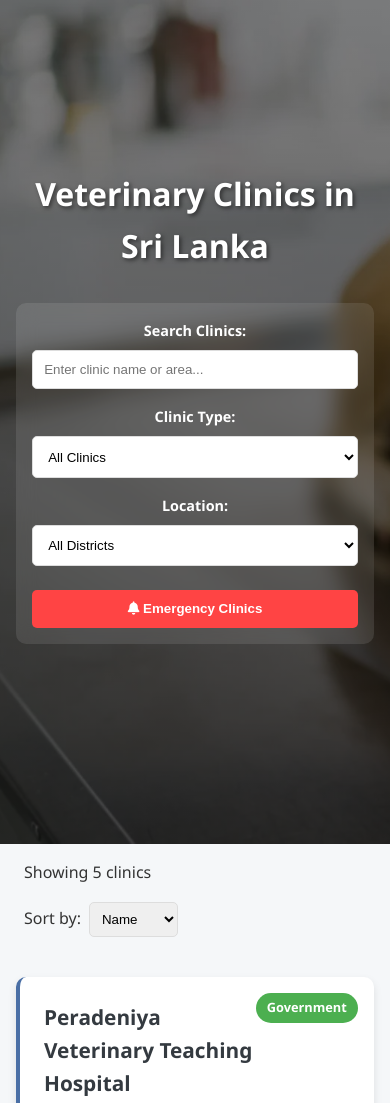
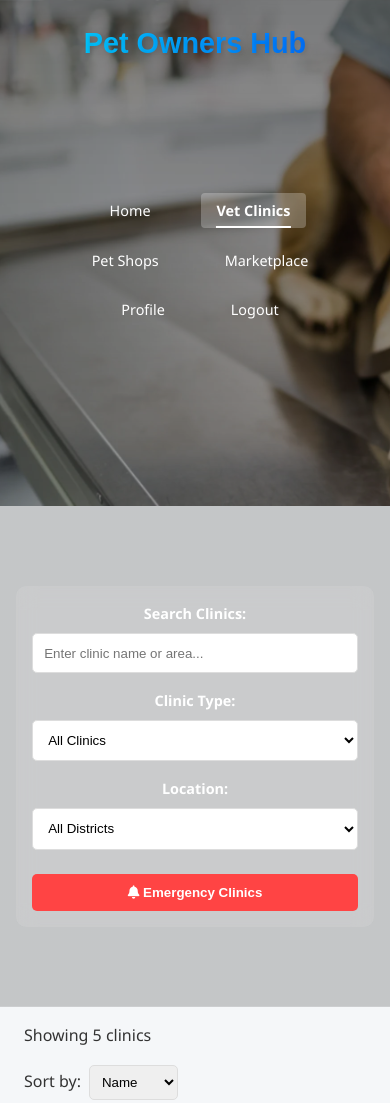
Before and after one commit to Jithmi25/pet-owners-hub, a plain HTML site: page vet-clinics/clinics.html in a window 390 px wide. Shown: the top 1103 px of the page. Drawn offline with nearby package versions, Linux system fonts and the light colour scheme.

Commit message:
update clinic page

```diff
--- a/vet-clinics/clinics.html
+++ b/vet-clinics/clinics.html
@@ -8,6 +8,78 @@
     <link rel="stylesheet" href="https://cdnjs.cloudflare.com/ajax/libs/font-awesome/6.4.0/css/all.min.css">
     <link rel="stylesheet" href="../assets/css/main.css">
     <style>
+        /* Header Styles */
+        .clinics-header {
+            background: linear-gradient(rgba(0, 0, 0, 0.5), rgba(0, 0, 0, 0.3)),
+                url("../../assets/images/clinic-b.webp");
+            background-size: cover;
+            background-position: center;
+            height: 60vh;
+            min-height: 400px;
+            color: white;
+            padding: 1rem 0;
+        }
+
+        .clinics-header nav {
+            display: flex;
+            justify-content: space-between;
+            align-items: center;
+            max-width: 1200px;
+            margin: 0 auto;
+            padding: 0 20px;
+        }
+
+        .clinics-header .logo h1 {
+            font-size: 1.8rem;
+            font-weight: 700;
+            background: linear-gradient(to right, #00c6ff, #0072ff);
+            -webkit-background-clip: text;
+            background-clip: text;
+            color: transparent;
+            text-shadow: 2px 2px 4px rgba(0, 0, 0, 0.1);
+        }
+
+        .clinics-header .nav-links {
+            display: flex;
+            list-style: none;
+            gap: 1.5rem;
+        }
+
+        .clinics-header .nav-links a {
+            color: white;
+            text-decoration: none;
+            font-weight: 500;
+            padding: 0.5rem 1rem;
+            border-radius: 4px;
+            transition: all 0.3s ease;
+        }
+
+        .clinics-header .nav-links a:hover {
+            background-color: rgba(255, 255, 255, 0.15);
+        }
+
+        .clinics-header .nav-links a.active {
+            background-color: rgba(255, 255, 255, 0.25);
+            font-weight: 600;
+        }
+
+        .clinics-header .hero-content {
+            text-align: center;
+            margin-top: 4rem;
+        }
+
+        .clinics-header .hero-content h2 {
+            font-size: 2.5rem;
+            margin-bottom: 1rem;
+            text-shadow: 2px 2px 4px rgba(0, 0, 0, 0.5);
+        }
+
+        .clinics-header .hero-content p {
+            font-size: 1.2rem;
+            opacity: 0.9;
+            text-shadow: 1px 1px 2px rgba(0, 0, 0, 0.5);
+        }
+
         /* Clinic Listing Page */
         :root {
             --primary: #4a6fa5;
@@ -59,25 +131,24 @@
             box-shadow: 0 4px 8px rgba(0,0,0,0.1);
         }
 
-        .clinics-header {
-            background: linear-gradient(rgba(0, 0, 0, 0.5), rgba(0, 0, 0, 0.7)),
-                url(../../assets/images/clinic-b.webp);
+        .hero-section {
+            background: linear-gradient(rgba(0, 0, 0, 0.2), rgba(0, 0, 0, 0.2));
             background-size: cover;
             background-position: center;
             background-repeat: no-repeat;
             padding: 3rem 0;
             color: white;
             text-align: center;
-            min-height: 300px;
+            min-height: 100px;
             display: flex;
             align-items: center;
         }
 
-        .clinics-header .container {
+        .hero-section .container {
             width: 100%;
         }
 
-        .clinics-header h1 {
+        .hero-section h1 {
             font-size: 2.5rem;
             margin-bottom: 1.5rem;
             text-shadow: 2px 2px 4px rgba(0,0,0,0.5);
@@ -502,13 +573,47 @@
                 flex-direction: column;
                 gap: 0.5rem;
             }
+
+            /* Header responsive adjustments */
+            .clinics-header nav {
+                flex-direction: column;
+                gap: 1rem;
+            }
+
+            .clinics-header .nav-links {
+                flex-wrap: wrap;
+                justify-content: center;
+            }
+
+            .clinics-header .hero-content h2 {
+                font-size: 2rem;
+            }
+
+            .clinics-header .hero-content p {
+                font-size: 1rem;
+            }
         }
     </style>
 </head>
 <body>
     <header class="clinics-header">
+        <nav>
+            <div class="logo">
+                <h1>Pet Owners Hub</h1>
+            </div>
+            <ul class="nav-links">
+                <li><a href="../../index.html">Home</a></li>
+                <li><a href="../../vet-clinics/clinics.html" class="active">Vet Clinics</a></li>
+                <li><a href="../../pet-shops/shops.html">Pet Shops</a></li>
+                <li><a href="../../marketplace/marketplace.html">Marketplace</a></li>
+                <li><a href="../../user-authentication/profile/profile.html">Profile</a></li>
+                <li><a href="../../index.html">Logout</a></li>
+            </ul>
+        </nav>
+    </header>
+
+    <div class="hero-section">
         <div class="container">
-            <h1>Veterinary Clinics in Sri Lanka</h1>
             <div class="clinic-filters">
                 <div class="filter-group">
                     <label for="search-input">Search Clinics:</label>
@@ -544,7 +649,7 @@
                 <button id="emergency-btn"><i class="fas fa-bell"></i> Emergency Clinics</button>
             </div>
         </div>
-    </header>
+    </div>
 
     <main class="clinics-container">
         <div class="clinics-map" id="clinics-map"></div>
@@ -878,45 +983,10 @@
                     modal.classList.remove('active');
                 }
             });
-             moreModal.addEventListener('click', function() {
-            const clinicId = 1;
-            window.location.href = `clinic-details.html`;
-        });
 
-
-            // Close modal when clicking outside
-            window.addEventListener('click', function(e) {
-                if (e.target === modal) {
-                    modal.classList.remove('active');
-                }
+            moreModal.addEventListener('click', function() {
+                alert('More details would be shown here!');
             });
-
-            // Sort functionality
-            document.getElementById('sort-by').addEventListener('change', function() {
-                const sortBy = this.value;
-                const clinicsList = document.querySelector('.clinics-list');
-                const clinicCardsArray = Array.from(clinicCards);
-
-                clinicCardsArray.sort((a, b) => {
-                    if (sortBy === 'name') {
-                        return a.getAttribute('data-name').localeCompare(b.getAttribute('data-name'));
-                    } else if (sortBy === 'location') {
-                        return a.getAttribute('data-location').localeCompare(b.getAttribute('data-location'));
-                    } else if (sortBy === 'type') {
-                        return a.getAttribute('data-type').localeCompare(b.getAttribute('data-type'));
-                    }
-                    return 0;
-                });
-
-                // Remove all cards and re-add in sorted order
-                clinicCardsArray.forEach(card => {
-                    clinicsList.appendChild(card);
-                });
-            });
-
-            // Initialize map to show all markers
-            const group = new L.featureGroup(markers);
-            map.fitBounds(group.getBounds().pad(0.1));
         });
     </script>
 </body>
```
Also changed, not shown: vet-clinics/clinic-details.html (+104 -0 lines).
